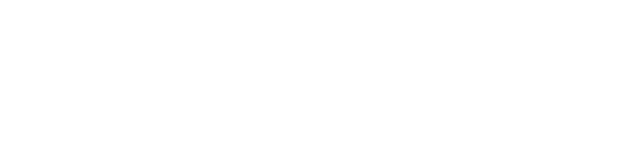
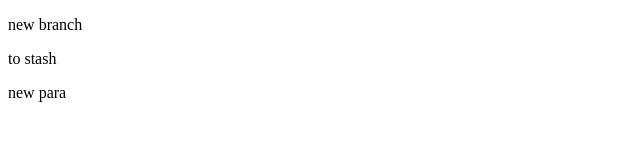
Before and after one commit to Iamnihalmp/LearnGit, a plain HTML site: page index.html in a window 1280 px wide. Shown: the whole page, without its empty margins (0-640 px from the left). Drawn offline with Linux system fonts and the light colour scheme.

Commit message:
new branch added
to stash

new para

```diff
--- a/index.html
+++ b/index.html
@@ -6,6 +6,8 @@
     <title>Document</title>
 </head>
 <body>
-
+    <p>new branch</p>
+    <p>to stash</p>
+    <p>new para</p>
 </body>
 </html>
```
